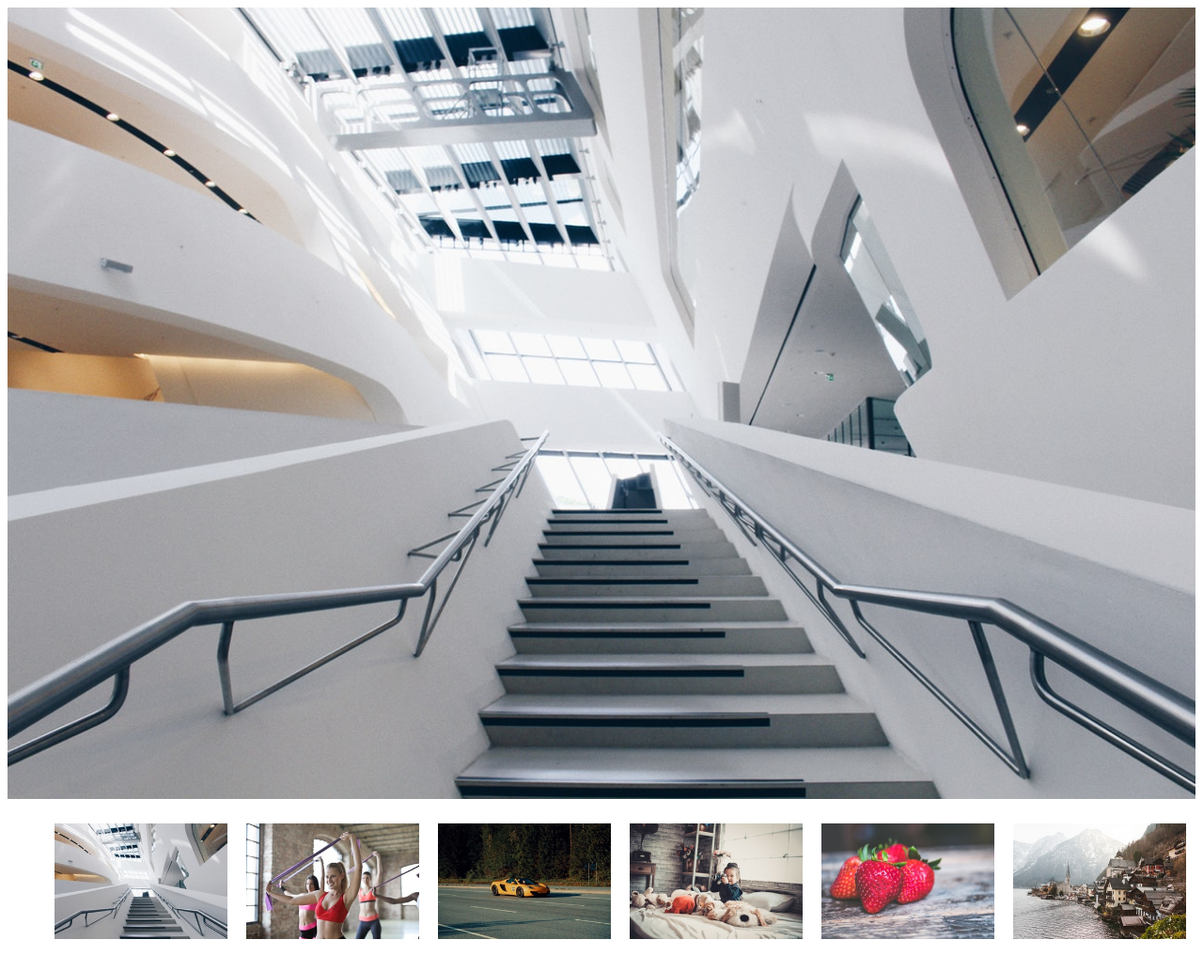
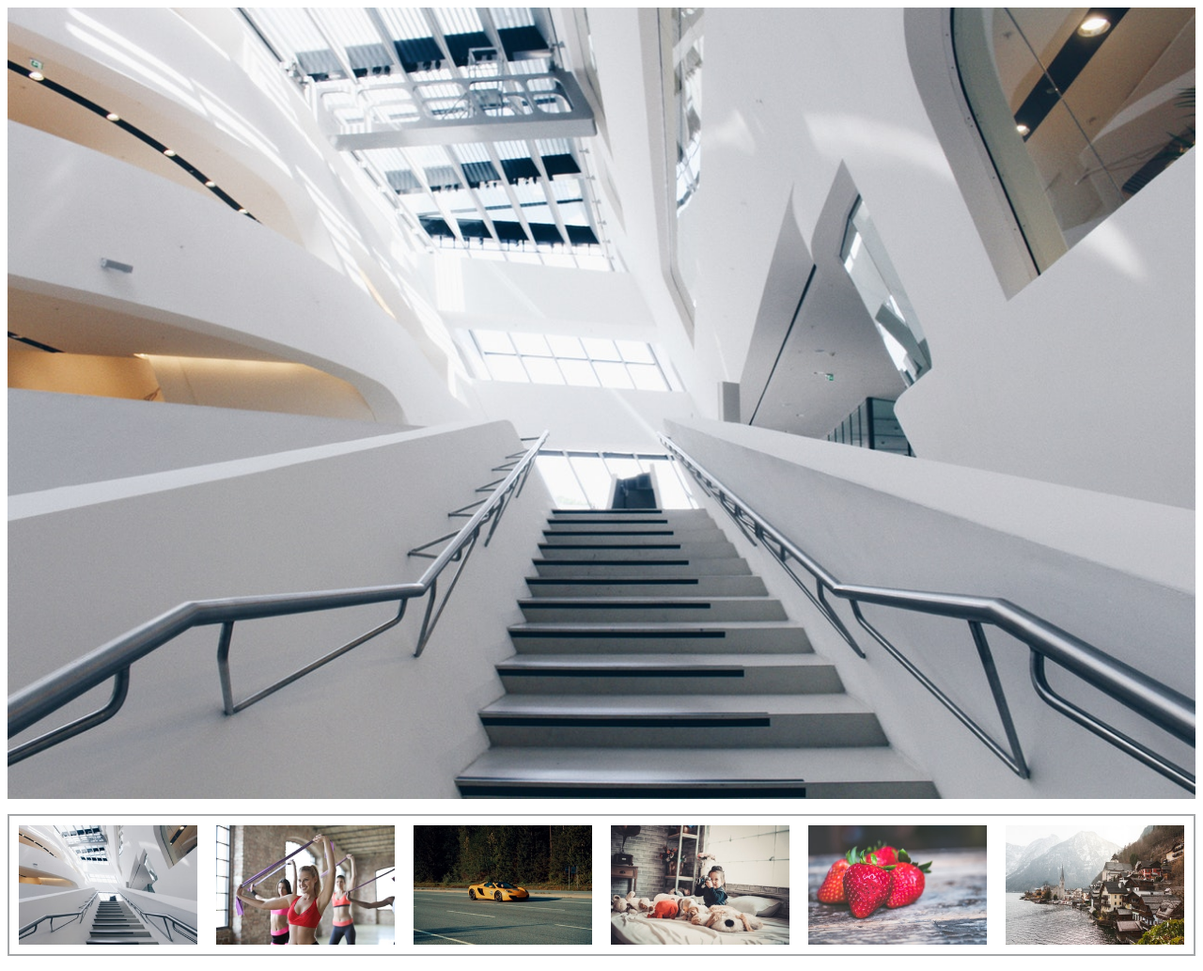
Before and after one commit to gomeryzh/fe-advanced, a plain HTML site: page module-08/index.html in a window 1280 px wide. Shown: the whole page at 94% size. Drawn offline with Linux system fonts and the light colour scheme.

Commit message:
border to gallery added

```diff
--- a/module-08/css/style.css
+++ b/module-08/css/style.css
@@ -1,20 +1,23 @@
 body {
     min-height: 100vh;
 }
+
 img {
     width: 100%;
     height: auto;
     display: block;
-  }
+}
+
 .preview {
     display: flex;
     justify-content: space-between;
+    list-style: none;
+    border: 2px solid #a4a6a8;
+    padding: 0;
 }
+
 .preview li {
     padding: 10px;
     text-align: center;
     margin: auto;
 }
-ul {
-    list-style: none;
-}
```
